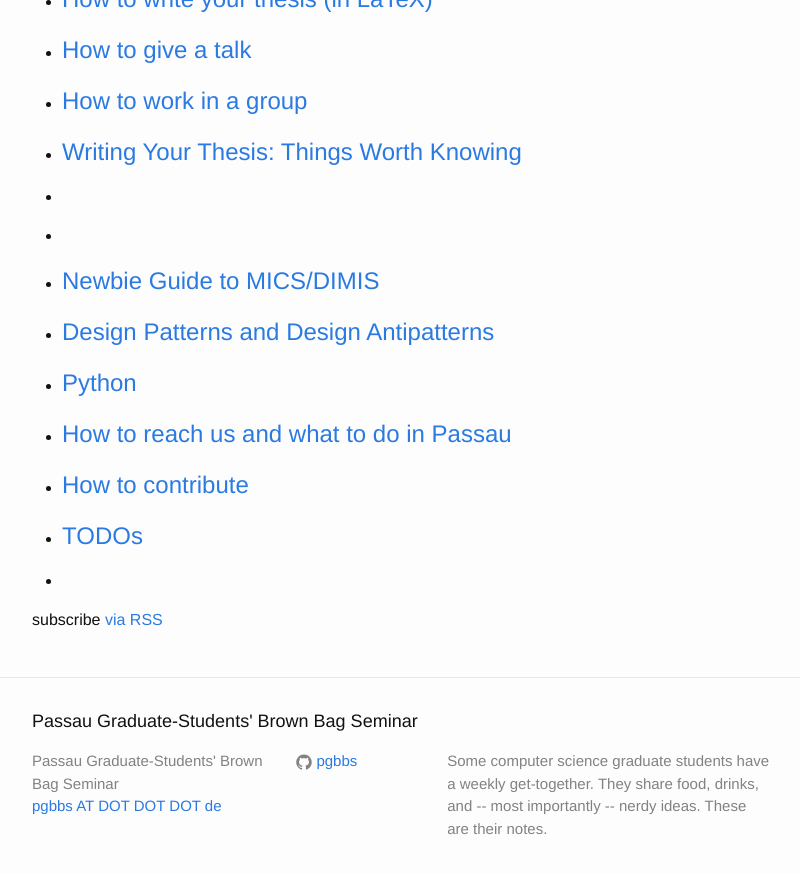
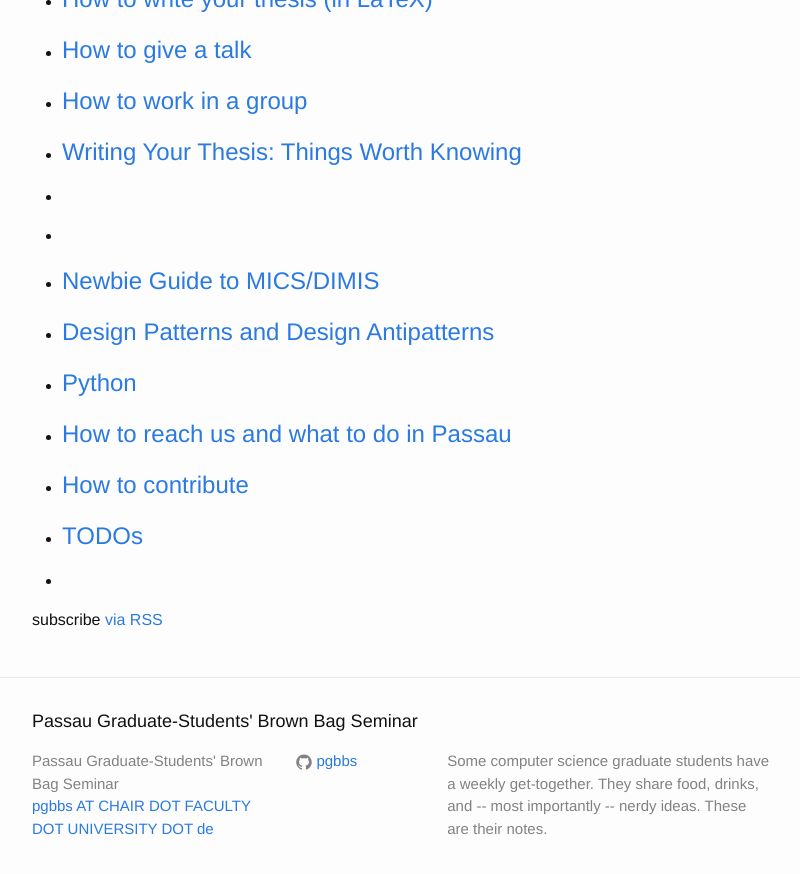
Before and after one commit to PGBBS/pgbbs.github.io, a Jekyll site: the page built from index.html, in a window 1280 px wide and 900 px high, scrolled down 1622 px. Shown: the top 874 px of the window, without its empty margins (238-1038 px from the left). Built offline with Jekyll 4.4.1, drawn with Linux system fonts in a browser that asks for light colours.

Commit message:
fix email-adress

```diff
--- a/_config.yml
+++ b/_config.yml
@@ -10,7 +10,7 @@
 #
 # Site settings
 title: Passau Graduate-Students' Brown Bag Seminar
-email: pgbbs AT <chair> DOT <faculty> DOT <unversity> DOT de
+email: pgbbs AT CHAIR DOT FACULTY DOT UNIVERSITY DOT de
 description: > # this means to ignore newlines until "baseurl:"
   Some computer science graduate students have a weekly get-together.
   They share food, drinks, and -- most importantly -- nerdy ideas. These are their notes.
```
